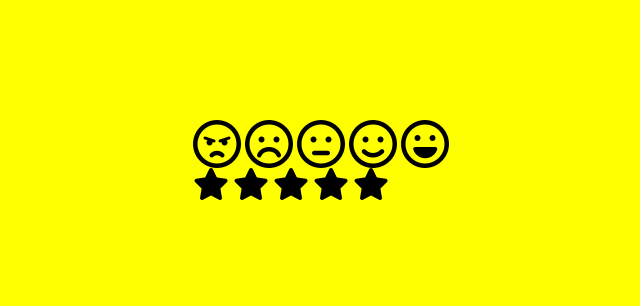
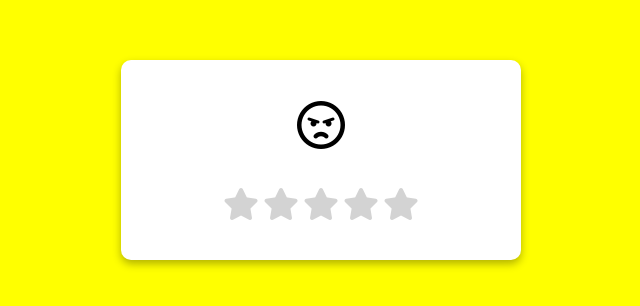
Before and after one commit to Joe-Mart16/Emoji-Rating, a plain HTML site: page index.html in a window 1280 px wide. Shown: the part 240-546 px from the top of the page, without its empty margins (319-959 px from the left). Drawn offline with Linux system fonts and the light colour scheme.

Commit message:
CSS code 1

```diff
--- a/style.css
+++ b/style.css
@@ -1,4 +1,4 @@
-body{
+body {
   margin: 0;
   display: flex;
   justify-content: center;
@@ -6,3 +6,40 @@ body{
   align-items: center;
   background-color: yellow;
 }
+
+.feedback-container {
+  background-color: white;
+  width: 400px;
+  height: 200px;
+  box-shadow: 0 4px 8px rgba(0, 0, 0, .3);
+  border-radius: 10px;
+  position: relative;
+}
+
+.emoji-container {
+  position: absolute;
+  left: 50%;
+  transform: translateX(-50%);
+  top: 20%;
+  width: 50px;
+  height: 50px;
+  border-radius: 50%;
+  display: flex;
+  overflow: hidden;
+}
+
+.fa-regular {
+  margin: 1px;
+  transform: translateX(0);
+}
+
+.rating-container {
+  position: absolute;
+  left: 50%;
+  transform: translateX(-50%);
+  bottom: 20%;
+}
+
+.fa-solid {
+  color: lightgray;
+}
```
